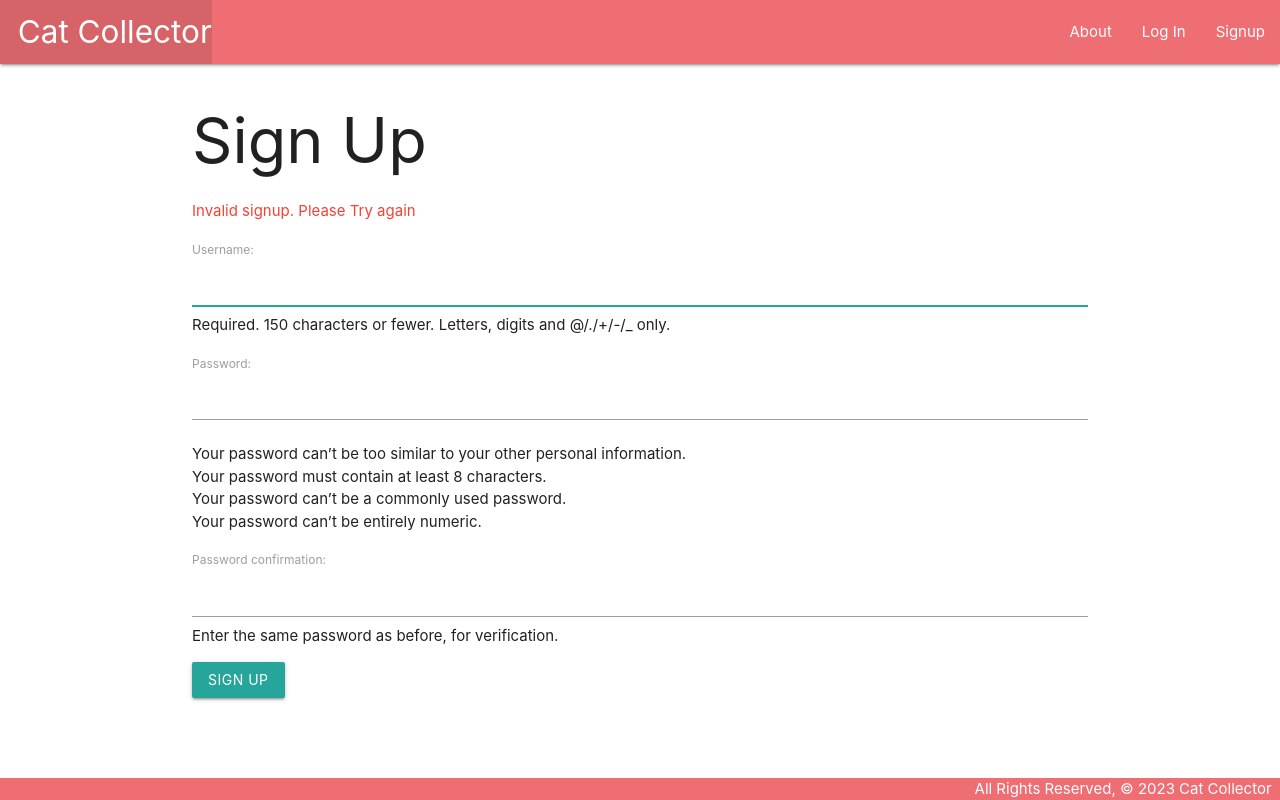
After one commit to jcoop32/catcollector, a Django app: page /accounts/signup in a window 1280 px wide. The commit adds this page. Run offline with Django 4.2, Linux system fonts and the light colour scheme.

Commit message:
user signup, users can see their own cats

```diff
--- a/main_app/templates/base.html
+++ b/main_app/templates/base.html
@@ -30,6 +30,7 @@
             <li><a href="{% url 'logout' %}">Log Out</a></li>
             {% else %}
             <li><a href="{% url 'login' %}">Log In</a></li>
+            <li><a href="{% url 'signup' %}">Signup</a></li>
             {% endif %}
           </ul>
         </div>
--- /dev/null
+++ b/main_app/templates/registration/signup.html
@@ -0,0 +1,11 @@
+{% extends 'base.html' %}
+{% block content %}
+<h1>Sign Up</h1>
+<p class="red-text">{{ error_message }}</p>
+<!-- signup form -->
+<form action="{% url 'signup' %}" method="post">
+    {% csrf_token %}
+    {{ form.as_p }}
+    <button type="submit" class="btn">Sign up</button>
+</form>
+{% endblock %}
--- a/main_app/urls.py
+++ b/main_app/urls.py
@@ -11,5 +11,6 @@ urlpatterns = [
     path('cats/<int:pk>/update/', views.CatUpdate.as_view(), name='cat_update'),
     path('cats/<int:pk>/delete/', views.CatDelete.as_view(), name='cat_delete'),
     path('cats/<int:cat_id>/add_feeding/', views.add_feeding, name='add_feeding'),
+    path('accounts/signup', views.signup, name='signup'),
 
 ]
--- a/main_app/views.py
+++ b/main_app/views.py
@@ -1,3 +1,5 @@
+from django.contrib.auth import login
+from django.contrib.auth.forms import UserCreationForm
 from django.shortcuts import render, redirect
 from django.views.generic.edit import CreateView, DeleteView, UpdateView
 from .models import Cat
@@ -12,8 +14,10 @@ def about(request):
     return render(request, 'about.html')
 
 def cats_list(request):
+    catLen = Cat.objects.filter(user=request.user).count()
     return render(request, 'cats/cats_list.html', {
-        'cats': Cat.objects.all().order_by('id')
+        'cats': Cat.objects.filter(user=request.user).order_by('id'),
+        'catLen': catLen,
     })
 
 def cat_details(request, cat_id):
@@ -26,7 +30,10 @@ def cat_details(request, cat_id):
 
 class CatCreate(CreateView):
     model = Cat
-    fields = '__all__'
+    fields = ['name', 'breed', 'description', 'age']
+    def form_valid(self, form):
+        form.instance.user = self.request.user
+        return super().form_valid(form)
 
 class CatUpdate(UpdateView):
     model = Cat
@@ -49,3 +56,23 @@ def add_feeding(request, cat_id):
         new_feeding.cat_id = cat_id
         new_feeding.save()
     return redirect('details', cat_id=cat_id)
+
+
+def signup(request):
+    error_message = ''
+    if (request.method == 'POST'):
+        form = UserCreationForm(request.POST)
+        if (form.is_valid()):
+            # saves user to the db
+            user = form.save()
+            # login new user automatically
+            login(request, user)
+            return redirect('cats')
+    else:
+        error_message = 'Invalid signup. Please Try again'
+    # bad POST or GET request, render signup
+    form = UserCreationForm()
+    return render(request, 'registration/signup.html', {
+        'form': form,
+        'error_message': error_message
+    })
```
Also changed, not shown: main_app/templates/cats/cats_list.html (+8 -3 lines).
